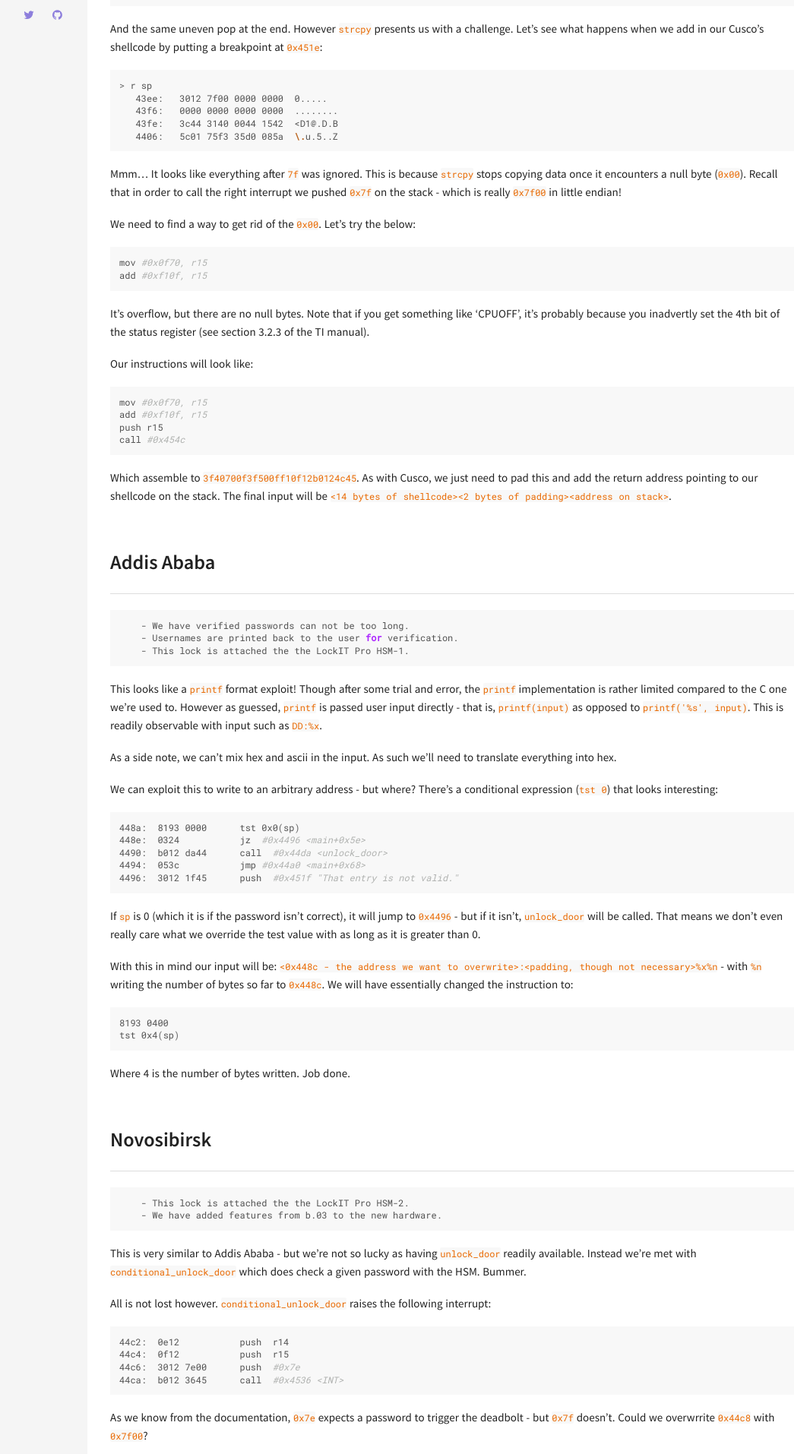
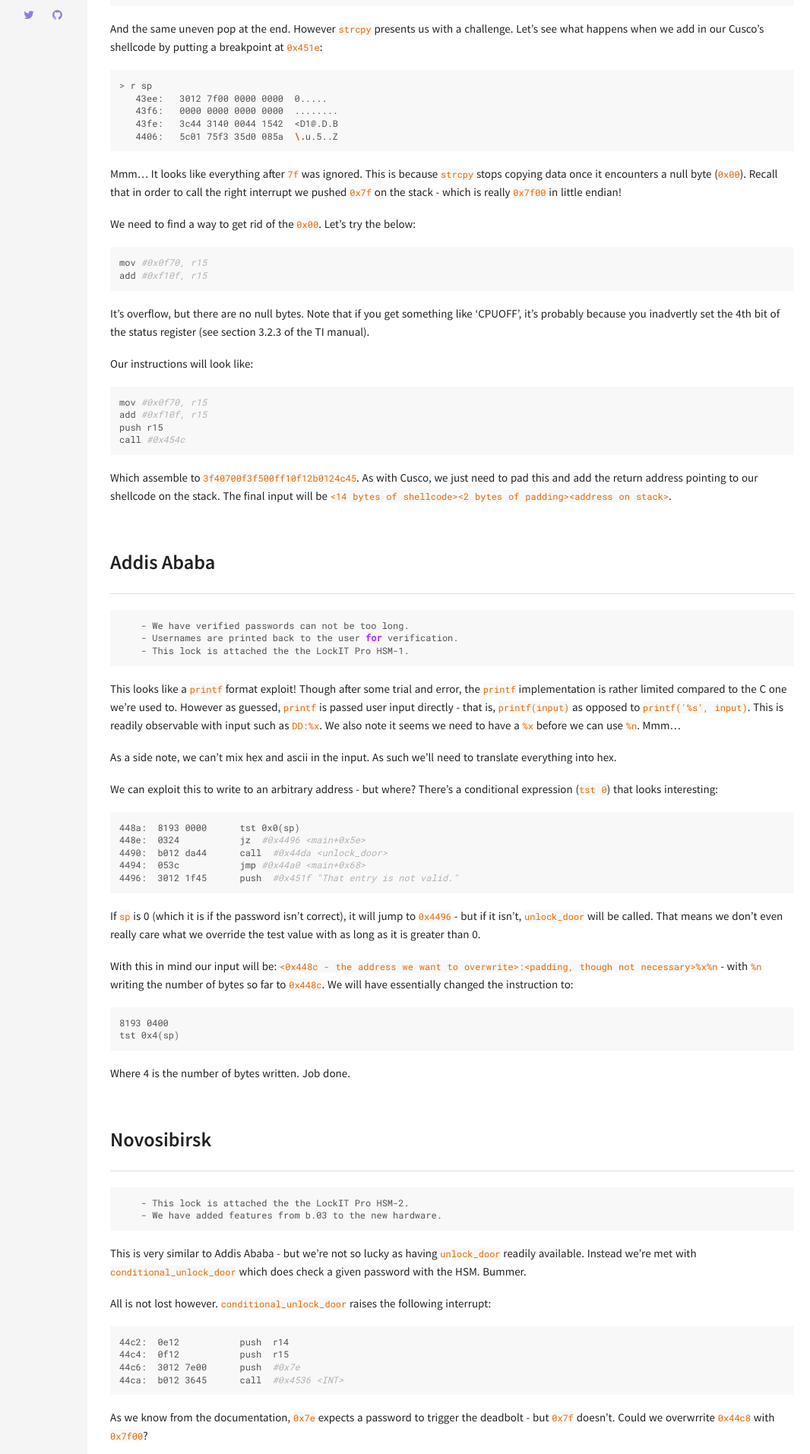
Before and after one commit to axiomiety/axiomiety.github.io, a Jekyll site: the page built from _posts/2017-07-20-microcorruption2.md, in a window 1280 px wide. Shown: the part 2503-4417 px from the top of the page at 76% size, without its empty margins (205-1271 px from the left). Built offline with Jekyll 4.4.1, drawn with Linux system fonts in a browser that asks for light colours.

Commit message:
microcorruption

````diff
--- a/_posts/2017-07-20-microcorruption2.md
+++ b/_posts/2017-07-20-microcorruption2.md
@@ -152,7 +152,7 @@ Which assemble to `3f40700f3f500ff10f12b0124c45`. As with Cusco, we just need to
     - This lock is attached the the LockIT Pro HSM-1.
 ```
 
-This looks like a `printf` format exploit! Though after some trial and error, the `printf` implementation is rather limited compared to the C one we're used to. However as guessed, `printf` is passed user input directly - that is, `printf(input)` as opposed to `printf('%s', input)`. This is readily observable with input such as `DD:%x`.
+This looks like a `printf` format exploit! Though after some trial and error, the `printf` implementation is rather limited compared to the C one we're used to. However as guessed, `printf` is passed user input directly - that is, `printf(input)` as opposed to `printf('%s', input)`. This is readily observable with input such as `DD:%x`. We also note it seems we need to have a `%x` before we can use `%n`. Mmm...
 
 
 As a side note, we can't mix hex and ascii in the input. As such we'll need to translate everything into hex.
````
